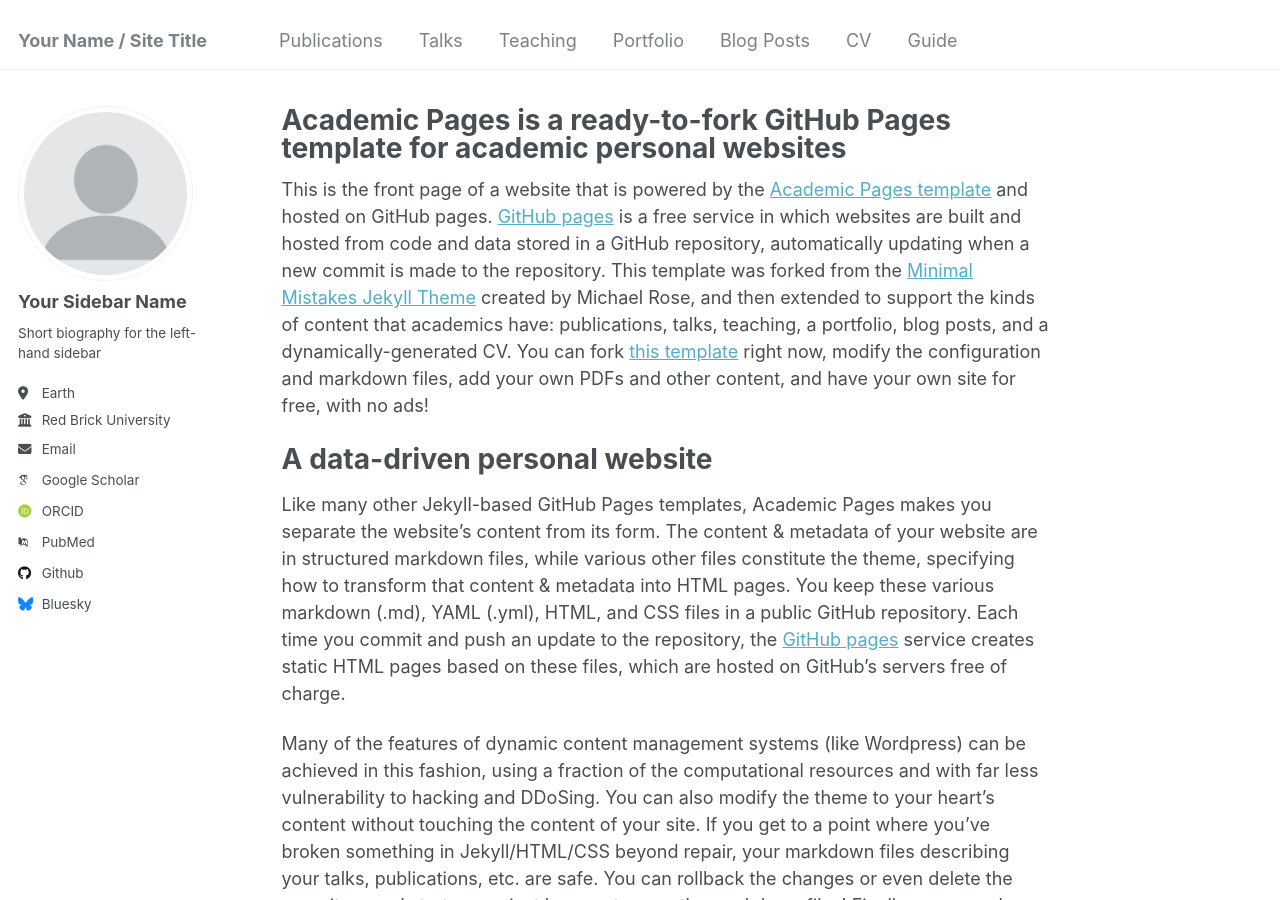
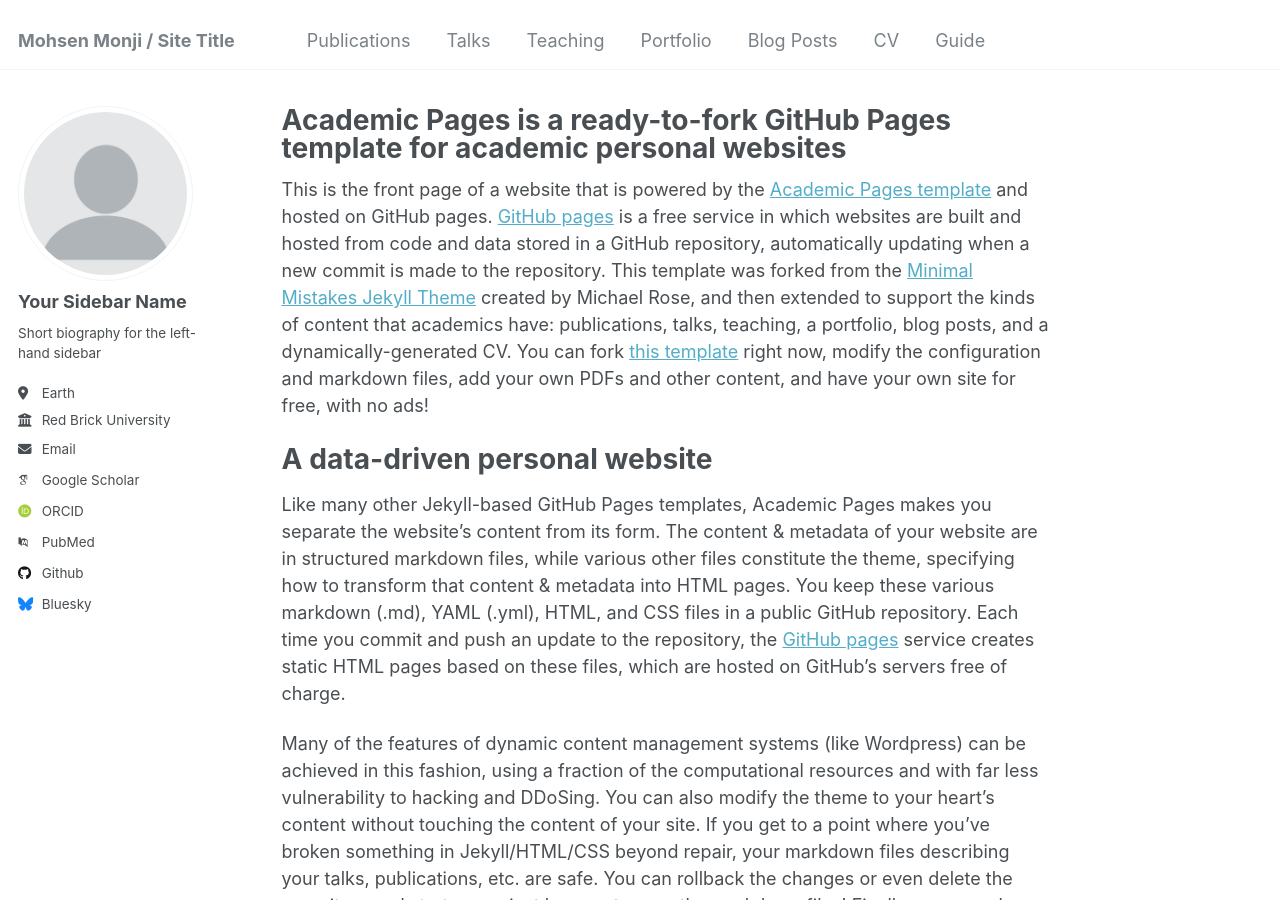
Before and after one commit to Mohsnmonji/mohsnmonji.github.io, a Jekyll site: the page built from _pages/about.md, in a window 1280 px wide and 900 px high. Built offline with Jekyll 4.4.1, drawn with Linux system fonts in a browser that asks for light colours; some web fonts are replaced.

Commit message:
Update _config.yml

```diff
--- a/_config.yml
+++ b/_config.yml
@@ -8,7 +8,7 @@
 
 # Basic Site Settings
 locale                   : "en-US"
-title                    : "Your Name / Site Title"
+title                    : "Mohsen Monji / Site Title"
 title_separator          : "-"
 name                     : &name "Your Name"
 description              : &description "personal description"
```
